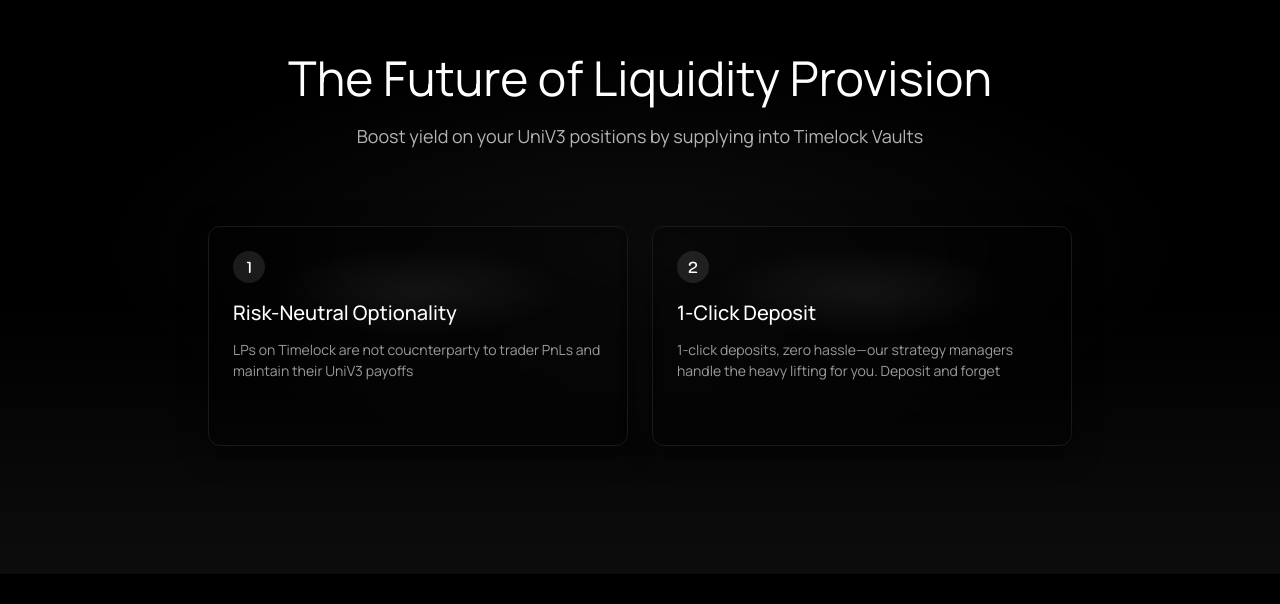
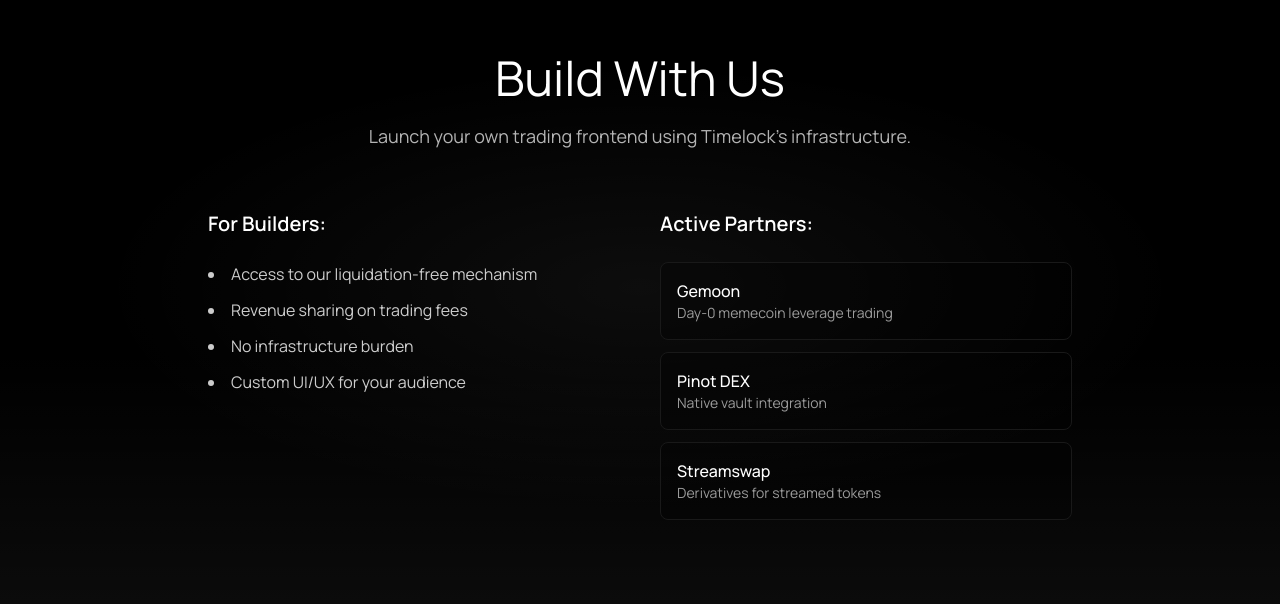
Before and after one commit to timelocktrade/timelock-landing-new, a React (Vite) app: page / in a window 1280 px wide. Shown: the part 3716-4320 px from the top of the page. Built offline with nearby package versions, Linux system fonts and the light colour scheme.

Commit message:
Update Enhanced Yields section title in Index page and remove Future of Liquidity section for streamlined content presentation.

```diff
--- a/client/pages/Index.tsx
+++ b/client/pages/Index.tsx
@@ -407,7 +407,7 @@
   >
     <div className="text-center mb-12 sm:mb-16">
       <h2 className="text-white font-manrope text-2xl sm:text-3xl lg:text-[48px] font-normal leading-[32px] sm:leading-[40px] lg:leading-[48px] mb-4 sm:mb-6 px-2 sm:px-0">
-        Enhanced Yields, Zero Additional Risk
+      The Future of Liquidity Provision
       </h2>
       <p className="text-white/70 font-manrope text-base sm:text-lg font-normal leading-[22px] sm:leading-[20px] px-2 sm:px-0">
         Earn superior returns while maintaining the same risk profile as standard Uniswap V3 positions.
@@ -472,60 +472,6 @@
   </section>
 );
 
-// Future of Liquidity Section
-const FutureSection = () => (
-  <section
-    className="w-full py-32 px-4 lg:px-52"
-    style={{
-      background: `linear-gradient(180deg, rgba(0, 0, 0, 0.00) 58.51%, rgba(255, 255, 255, 0.05) 100%), radial-gradient(84.65% 61.96% at 50% 50%, rgba(255, 255, 255, 0.05) 0%, rgba(0, 0, 0, 0.00) 50%, rgba(0, 0, 0, 0.00) 100%), #000`,
-    }}
-  >
-    <div className="text-center mb-20">
-      <h2 className="text-white font-manrope text-3xl lg:text-[48px] font-normal leading-[48px] mb-6">
-        The Future of Liquidity Provision
-      </h2>
-      <p className="text-white/70 font-manrope text-lg font-normal leading-[20px]">
-        Boost yield on your UniV3 positions by supplying into Timelock Vaults
-      </p>
-    </div>
-
-    <div className="grid grid-cols-1 lg:grid-cols-2 gap-6 max-w-[1216px] mx-auto">
-      {[
-        {
-          id: "1",
-          title: "Risk-Neutral Optionality",
-          description:
-            "LPs on Timelock are not coucnterparty to trader PnLs and maintain their UniV3 payoffs",
-        },
-        {
-          id: "2",
-          title: "1-Click Deposit",
-          description:
-            "1-click deposits, zero hassle—our strategy managers handle the heavy lifting for you. Deposit and forget",
-        },
-      ].map((item) => (
-        <div
-          key={item.id}
-          className="group relative h-full min-h-[220px] rounded-xl border border-[#191919] bg-black/30 backdrop-blur-sm overflow-hidden p-6 shadow-[0_8px_30px_rgba(0,0,0,0.45)] hover:shadow-[0_16px_50px_rgba(0,0,0,0.6)] transition-all duration-300 hover:-translate-y-0.5 hover:border-white/15 transform-gpu"
-          style={{ willChange: "transform, opacity" }}
-        >
-          <div className="absolute top-0 left-0 right-0 h-32 opacity-60 bg-gradient-radial from-white/10 via-transparent to-transparent z-0" />
-          <div className="relative z-10">
-            <div className="w-8 h-8 rounded-full bg-white/10 flex items-center justify-center mb-4">
-              <span className="text-white font-k2d text-base font-medium">{item.id}</span>
-            </div>
-            <h3 className="text-white font-manrope text-xl font-medium leading-[28px] mb-3">
-              {item.title}
-            </h3>
-            <p className="text-white/60 font-manrope text-sm leading-normal">
-              {item.description}
-            </p>
-          </div>
-        </div>
-      ))}
-    </div>
-  </section>
-);
 
 // Builders Section
 const BuildersSection = () => (
@@ -889,7 +835,6 @@
       <EcosystemSection />
       <TradersSection />
       <EnhancedYieldsSection />
-      <FutureSection />
       <BuildersSection />
       <PartnershipsSection />
       <FAQSection />
```
